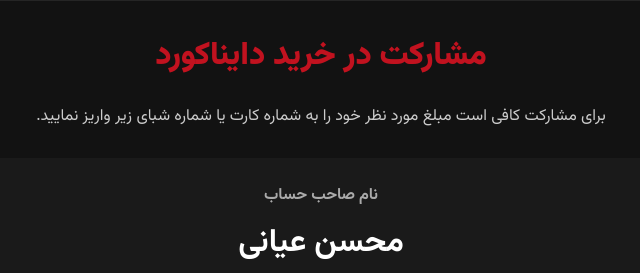
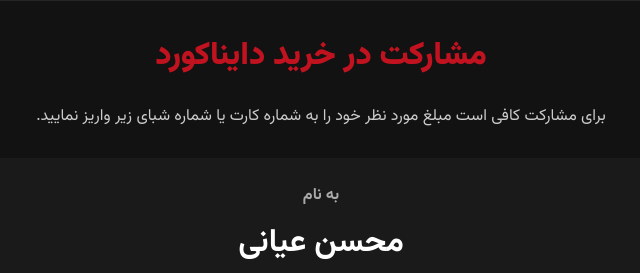
Before and after one commit to mohsenayani2024-create/heyat-janbazan, a plain HTML site: page index.html in a window 1280 px wide. Shown: the part 1187-1460 px from the top of the page, 319-959 px from the left. Drawn offline with Linux system fonts and the light colour scheme.

Commit message:
Update index.html

```diff
--- a/index.html
+++ b/index.html
@@ -291,7 +291,7 @@ font-size:1.5rem;
 
 <div class="stat-box">
 
-<h3>نام صاحب حساب</h3>
+<h3> به نام </h3>
 
 <h2>
 محسن عیانی
```
